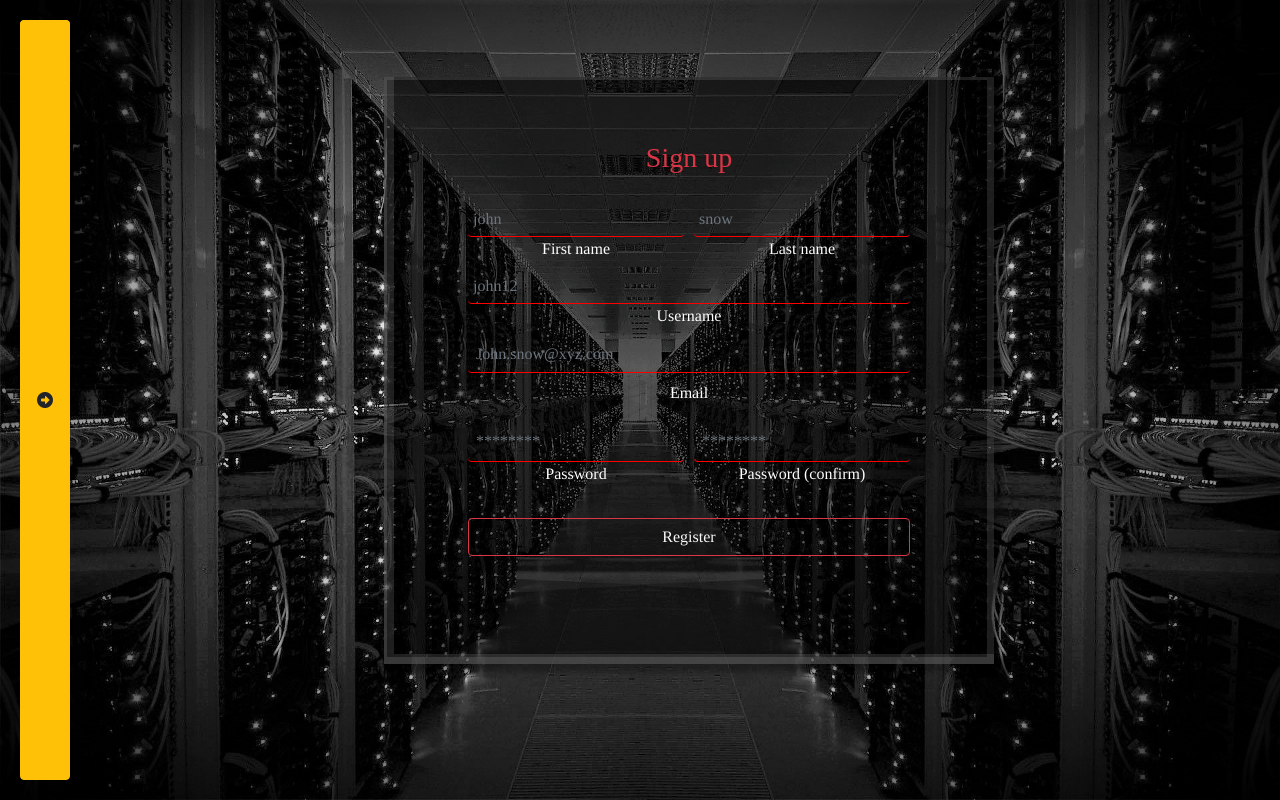
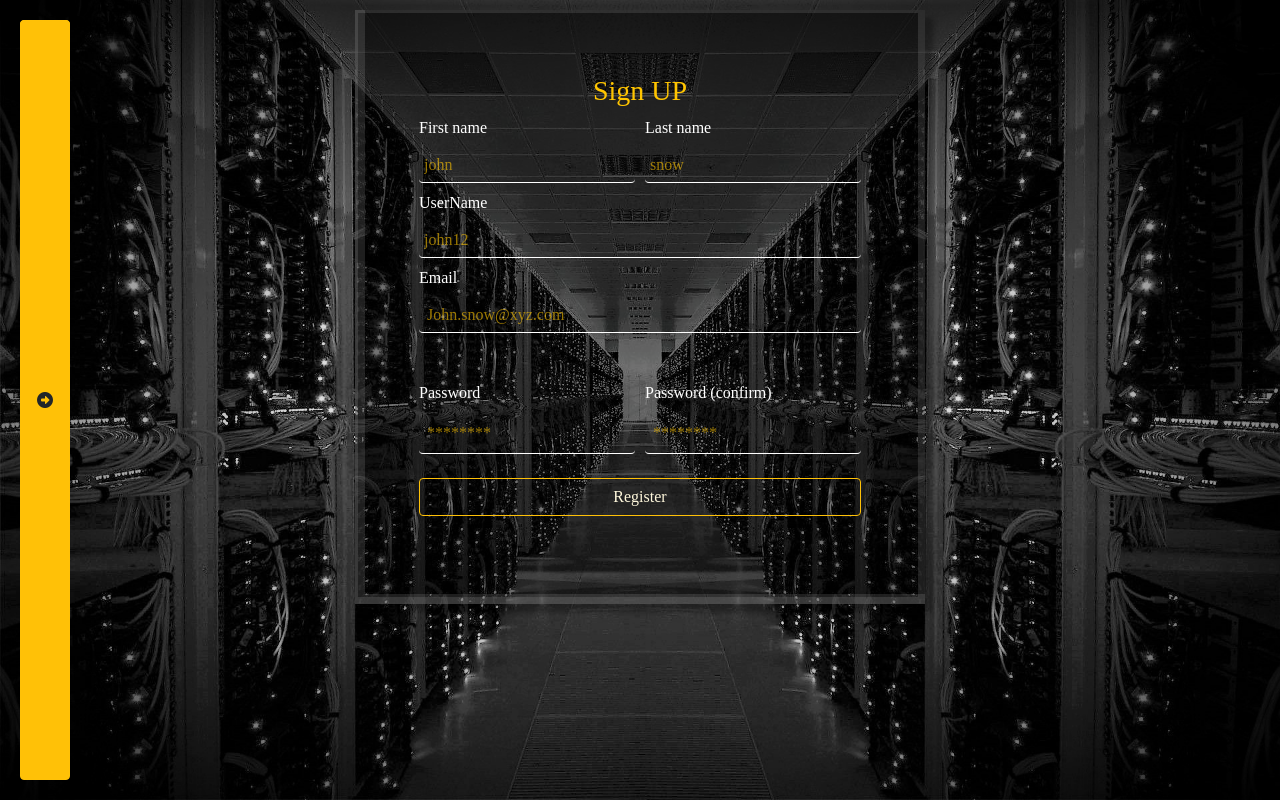
Before and after one commit to code-demon-99/huskdata, a Django app: page /signup.php in a window 1280 px wide. Run offline with Django 3.2, Linux system fonts and the light colour scheme; some libraries are stand-ins or nearby versions.

Commit message:
adjusted the bugs

```diff
--- a/huskdata/settings.py
+++ b/huskdata/settings.py
@@ -105,7 +105,7 @@ DATABASES = {
 
         'USER': 'qtvvnduhpmsfkw',
 
-        'PASSWORD': '4b1cd1c52d6968a18c9bcc8aef1dda06f18373b1c628d2a7cabef1fce62aba06   ',
+        'PASSWORD': '4b1cd1c52d6968a18c9bcc8aef1dda06f18373b1c628d2a7cabef1fce62aba06',
 
         'HOST': 'ec2-184-72-236-3.compute-1.amazonaws.com',
 
--- a/phaseone/Templates/base.html
+++ b/phaseone/Templates/base.html
@@ -83,6 +83,7 @@
        $(function() {
     $(document).click(function (event) {
     $('.navbar-collapse').collapse('hide');
+
     });
 })
 $('.navbar-nav>li>a').on('click', function(){
--- a/phaseone/Templates/huskdata/signup.html
+++ b/phaseone/Templates/huskdata/signup.html
@@ -8,44 +8,46 @@
  <button type="submit" class="btn btn-fab-right btn-warning has-tooltip" data-placement="left" title="Register" onclick ="window.location.href = 'signin';">
 <i class="fas fa-arrow-alt-circle-right"></i></button>
 <!-- Material form register -->
-<div class="glass-wrap glass text-center" style=" margin-top:6%; margin-left:30%; padding :5% ; background-color:rgba(0,0,0,0.6);">
 
-    <h5 class="  h3 text-center text-danger" style="font-family:Times New Roman">
-        Sign up
+<center>
+<div class="glass-wrap glass  " style="background-color:rgba(0,0,0,0.5);">
+
+    <h5 class="  h3 text-center " style="font-family:Times New Roman ;color : #FFC500;">
+        Sign UP
     </h5>
 
     <!--Card content-->
-    <div class="card-body ">
+    <div  >
 
         <!-- Form -->
-        <form class="text-center " style=" font-family:Times new Roman" method="POST">
+        <form class=" " style=" font-family:Times new Roman ;text-align:justify;" method="POST">
           {% csrf_token %}
             <div class="form-row">
                 <div class="col">
                     <!-- First name -->
                     <div class="md-form">
-                        <input type="text" id="materialRegisterFormFirstName" class="form-control" required placeholder="john" name="firstname" style = "padding:5px; background-color:rgba(0,0,0,0); color:seashell; border:0;outline:0 ; border-bottom: 1px solid red ">
                         <label for="materialRegisterFormFirstName">First name</label>
+                        <input type="text" id="materialRegisterFormFirstName" class="form-control" required placeholder="john" name="firstname" >
                     </div>
                 </div>
                 <div class="col">
                     <!-- Last name -->
                     <div class="md-form">
-                        <input type="text" id="materialRegisterFormLastName" class="form-control" required placeholder="snow" name ="lastname" style = " padding:5px;background-color:rgba(0,0,0,0); color:seashell; border:0;outline:0 ; border-bottom: 1px solid red;">
                         <label for="materialRegisterFormLastName">Last name</label>
+                        <input type="text" id="materialRegisterFormLastName" class="form-control" required placeholder="snow" name ="lastname" >
                     </div>
                 </div>
             </div>
 
             <!-- E-mail -->
-            <div class="md-form mt-0">
-                    <input type="text" id="materialRegisterFormUsername" class="form-control" required name = "username" placeholder ="john12" style = "padding:5px;background-color:rgba(0,0,0,0); color:seashell; border:0;outline:0 ; border-bottom: 1px solid red;" >
-                    <label for="materialRegisterFormUsername">Username</label>
+            <div class="md-form mt-2">
+                    <label for="materialRegisterForusername" >UserName</label>
+                    <input type="text" id="materialRegisterFormUsername" class="form-control" required name = "username" placeholder ="john12" >  </label>
             </div>
             <!--useranme-->
-             <div class="md-form mt-0">
-                <input type="email" id="materialRegisterFormEmail" class="form-control px-2" placeholder = "John.snow@xyz.com" required name = "email" style = "background-color:rgba(0,0,0,0); color:seashell; border:0;outline:0 ; border-bottom: 1px solid red;">
-                <label for="materialRegisterFormEmail" class="p-2">Email</label>
+             <div class="md-form mt-2">
+                <label for="materialRegisterFormEmail" >Email</label>
+                <input type="email" id="materialRegisterFormEmail" class="form-control px-2" placeholder = "John.snow@xyz.com" required name = "email" >
             </div>
 
 
@@ -54,16 +56,16 @@
              <div class="form-row">
                 <div class="col">
                     <!--Password -->
-                    <div class="md-form">
-                <input type="password" id="materialRegisterFormPassword" class="form-control p-2" placeholder="******** " aria-describedby="materialRegisterFormPasswordHelpBlock" required name = "password" style = "background-color:rgba(0,0,0,0); color:seashell; border:0;outline:0 ; border-bottom: 1px solid red;">
-                        <label for="materialRegisterFormPassword">Password</label>
+                    <div class="md-form mt-5" >
+                        <label for="materialRegisterFormPassword"  >Password</label>
+                <input type="password" id="materialRegisterFormPassword" class="form-control p-2" placeholder="******** " aria-describedby="materialRegisterFormPasswordHelpBlock" required name = "password">
                     </div>
                 </div>
                 <div class="col">
                     <!-- confirm -->
-                    <div class="md-form">
-                <input type="password" id="materialRegisterFormPhone" class="form-control p-2" placeholder="********" aria-describedby="materialRegisterFormPhoneHelpBlock" required  style = "background-color:rgba(0,0,0,0); color:seashell; border:0;outline:0 ; border-bottom: 1px solid red;" >
+                    <div class="md-form mt-5">
                       <label for="materialRegisterFormPassword">Password (confirm)</label>
+                <input type="password" id="materialRegisterFormPhone" class="form-control p-2" placeholder="********" aria-describedby="materialRegisterFormPhoneHelpBlock" required  >
                     </div>
                 </div>
             </div>
@@ -73,7 +75,7 @@
 
 
 
-            <button class="btn btn-outline-danger btn-rounded btn-block my-4 waves-effect z-depth-0 text-light   " type="submit">Register</button>
+            <button class="btn btn-outline-warning btn-rounded btn-block my-4 waves-effect z-depth-0   " style= "color:cornsilk" type="submit">Register</button>
 
 
 
@@ -88,4 +90,13 @@
 <!-- Material form register -->
 </div>
 
+
+</center>
+
+
+
+
+
+
+
 {% endblock %}
--- a/phaseone/static/css/divstyles.css
+++ b/phaseone/static/css/divstyles.css
@@ -152,13 +152,14 @@ a,
  .btn-group-fab .btn-main {
    width: 50px; height: 50px;
    right: 50%; margin-right: -25px;
-   z-index: 9;
+   z-index: 100;
  }
 
  .btn-group-fab .btn-sub {
    bottom: 0; z-index: 8;
    right: 50%;
    margin-right: -20px;
+   z-index: 40;
    -webkit-transition: all 0.5  s;
    transition: all 0.5s;
  }
@@ -218,6 +219,27 @@ a,
   height: auto;
   right:20px; top: 20px;
 }
+
+.md-form > label{
+  color:#fff;
+}
+.md-form > input{
+  padding:5px;
+  background-color:rgba(0, 0, 0, 0);
+  color:seashell;
+  border:0;
+  outline:0;
+  border-bottom: 1px solid #fff
+
+}
+
+
+.md-form >input::placeholder{
+  color:#FFC500;
+  opacity: 0.6;
+}
+
+
 
 
 /********************/
```
Also changed, not shown: phaseone/Templates/huskdata/Log-in.html (+12 -9 lines), phaseone/Templates/huskdata/home.html (+14 -17 lines).
